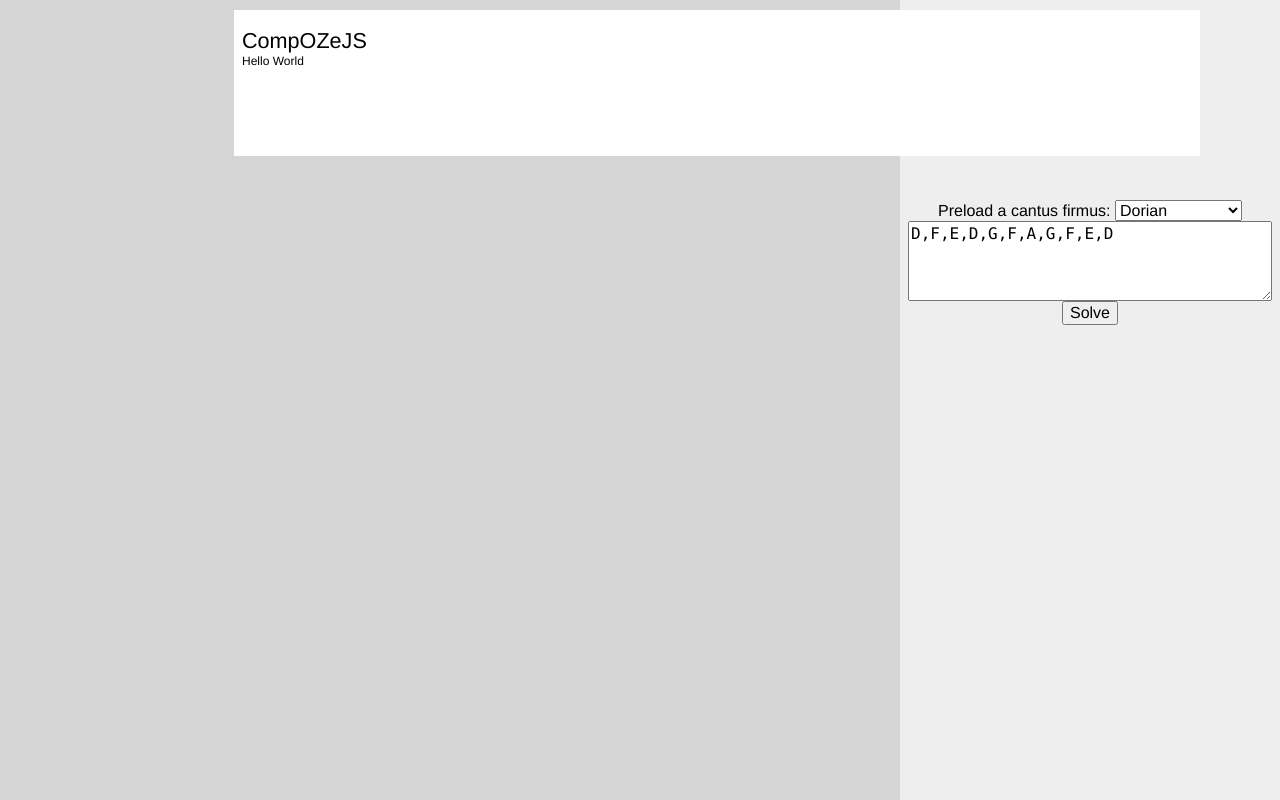
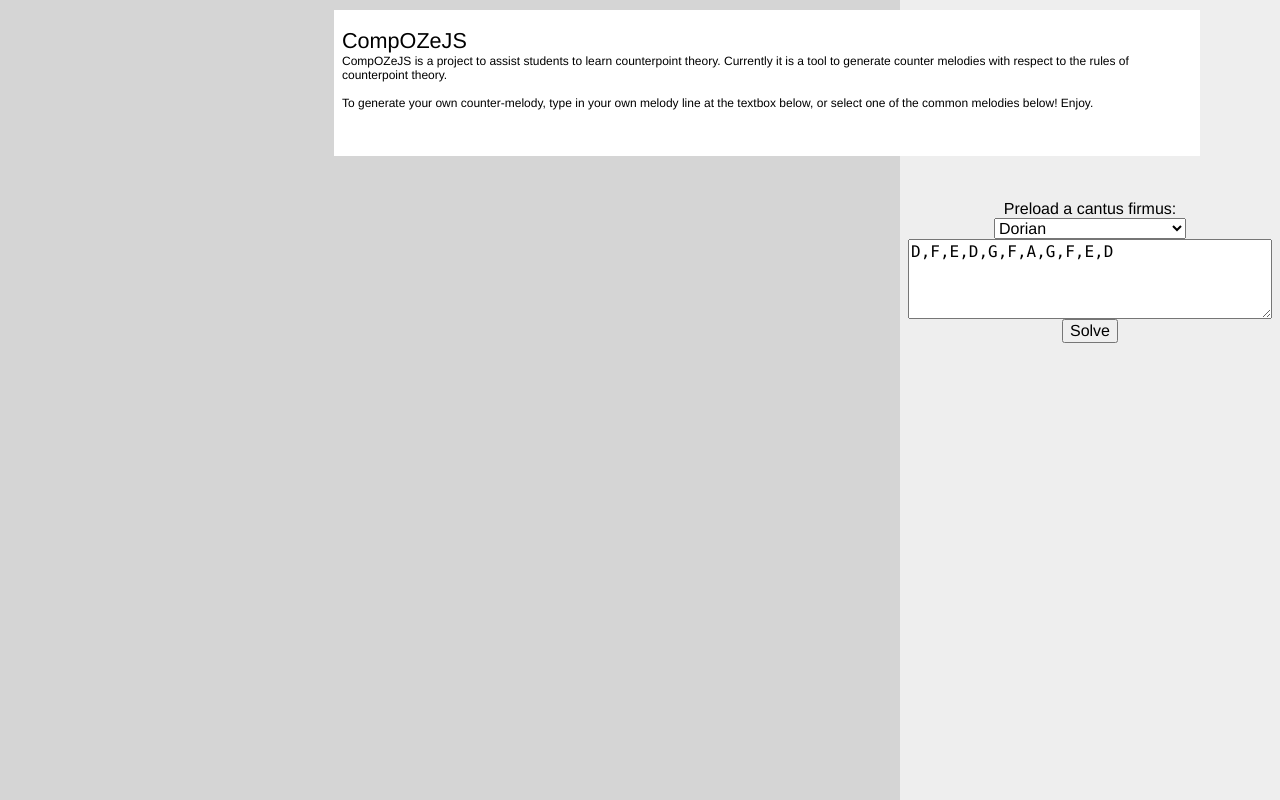
Before and after one commit to zichun/CompOZeJS, a plain HTML site: page trunk/firstspecies_fd.html in a window 1280 px wide. Shown: the top 800 px of the page. Drawn offline with Linux system fonts and the light colour scheme.

Commit message:
changed the title of what is obviously not Happy Birthday

```diff
--- a/trunk/firstspecies_fd.html
+++ b/trunk/firstspecies_fd.html
@@ -111,14 +111,15 @@ body { background-color: #d5d5d5; }
 	#input { width: 364px; height: 80px; font-family: consolas;}
 html, body, #button-div{ min-height: 100%; }
 body { 	font-family: Helvetica, Arial, sans-serif; }
-#header { position: absolute; width: 950px; top: 10px; right: 80px; height: 120px; background: white; z-index: 10; padding: 18px 8px 8px 8px; font-size: 12px;}
+#header { position: absolute; width: 850px; top: 10px; right: 80px; height: 120px; background: white; z-index: 10; padding: 18px 8px 8px 8px; font-size: 12px;}
 	#header h1 { font-size: 1.8em; }
 #cf { margin-top: 160px; }
 </style>
 <script>
 var Default = {
 	Dorian: 'D,F,E,D,G,F,A,G,F,E,D',
-	HappyBirthday: 'C,C,G,G,A,A,G,F,F,E,E,D,D,C',
+	Dorian2: 'D,A,G,F,G,F,E,D',
+	TwinkleTwinkleLittleStar: 'C,C,G,G,A,A,G,F,F,E,E,D,D,C',
 	Phrygian: 'E,C,D,C,Av,A,G,E,F,E',
 	Mixolydian: 'Gv,C,Bv,Gv,C,E,D,G,E,C,D,Bv,Av,Gv',
 	Iondian: 'C,E,F,G,E,A,G,E,F,E,D,C'
@@ -140,7 +141,12 @@ $(function() {
 
 <div id="header">
 	<h1>CompOZeJS</h1>
-	Hello World
+	CompOZeJS is a project to assist students to learn counterpoint theory. Currently it is a tool to generate counter melodies with respect to the rules of counterpoint theory.
+	<br />
+	<br />
+	To generate your own counter-melody, type in your own melody line at the textbox below, or select one of the common melodies below! Enjoy.
+	<br />
+	<br />
 </div>
 
 <div id="container">
```
Also changed, not shown: 1 other file.
